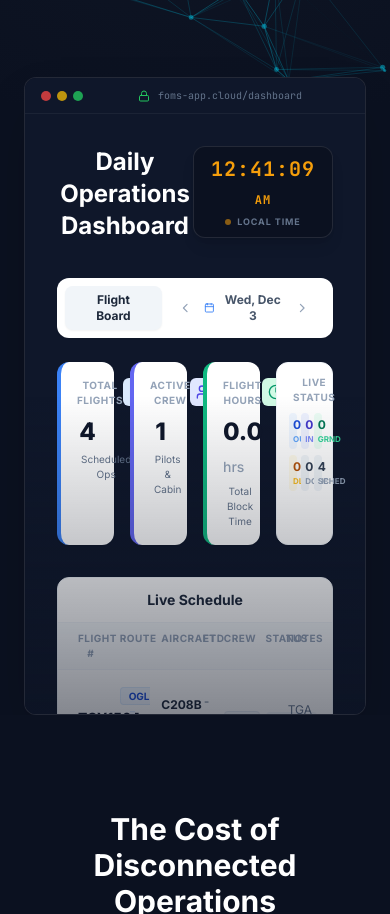
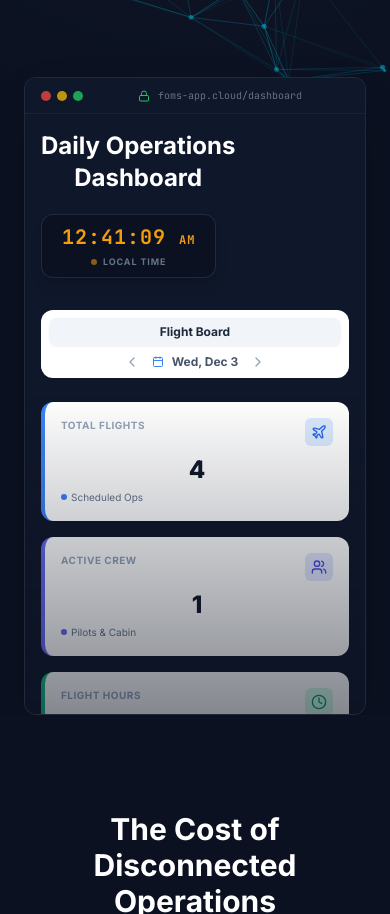
Before and after one commit to keonramjit/FOMSGY.com, a plain HTML site: page index.html in a window 390 px wide. Shown: the part 741-1655 px from the top of the page. Drawn offline with nearby package versions, Linux system fonts and the light colour scheme.

Commit message:
UI update for mobile devices

```diff
--- a/index.html
+++ b/index.html
@@ -289,10 +289,10 @@
                     </div>
 
                     <!-- Main Dashboard Layout -->
-                    <div class="flex h-[600px] text-slate-300 font-sans">
+                    <div class="flex h-[600px] text-slate-300 font-sans overflow-hidden">
 
                         <!-- Sidebar (Dark Navy) -->
-                        <div class="w-64 bg-[#0B1120] border-r border-white/5 flex flex-col hidden md:flex">
+                        <div class="w-64 bg-[#0B1120] border-r border-white/5 flex flex-col hidden md:flex shrink-0">
                             <div class="p-5 flex items-center gap-3">
                                 <div class="w-8 h-8 bg-blue-600 rounded-lg flex items-center justify-center shadow-lg shadow-blue-900/50">
                                     <i data-lucide="plane-takeoff" class="text-white w-5 h-5"></i>
@@ -303,7 +303,7 @@
                                 </div>
                             </div>
 
-                            <div class="flex-1 px-3 py-4 space-y-1">
+                            <div class="flex-1 px-3 py-4 space-y-1 overflow-y-auto">
                                 <!-- Nav Item Active -->
                                 <div class="flex items-center gap-3 px-3 py-2.5 rounded-lg bg-blue-600 text-white shadow-md shadow-blue-900/20">
                                     <i data-lucide="layout-dashboard" class="w-4 h-4"></i>
@@ -348,9 +348,9 @@
                         </div>
 
                         <!-- Main Content (Dark/Glass) -->
-                        <div class="flex-1 bg-[#0F172A] p-8 overflow-hidden relative">
+                        <div class="flex-1 bg-[#0F172A] p-4 md:p-8 overflow-y-auto relative w-full">
                             <!-- Header Row -->
-                            <div class="flex justify-between items-start mb-8">
+                            <div class="flex flex-col md:flex-row justify-between items-start mb-8 gap-4">
                                 <div>
                                     <h2 class="text-2xl font-bold text-white mb-1">Daily Operations<br>Dashboard</h2>
                                 </div>
@@ -364,9 +364,9 @@
                             </div>
 
                             <!-- Flight Board Bar -->
-                            <div class="bg-white rounded-xl p-2 flex justify-between items-center mb-6 shadow-sm">
-                                <div class="bg-slate-100 px-4 py-1.5 rounded-lg text-xs font-bold text-slate-800 shadow-sm">Flight Board</div>
-                                <div class="flex items-center gap-3 px-4">
+                            <div class="bg-white rounded-xl p-2 flex flex-col md:flex-row justify-between items-center mb-6 shadow-sm gap-2">
+                                <div class="bg-slate-100 px-4 py-1.5 rounded-lg text-xs font-bold text-slate-800 shadow-sm w-full md:w-auto text-center">Flight Board</div>
+                                <div class="flex items-center justify-center gap-3 px-4 w-full md:w-auto">
                                     <i data-lucide="chevron-left" class="w-4 h-4 text-slate-400"></i>
                                     <div class="flex items-center gap-2 text-xs font-bold text-slate-600">
                                         <i data-lucide="calendar" class="w-3 h-3 text-blue-500"></i> Wed, Dec 3
@@ -376,7 +376,7 @@
                             </div>
 
                             <!-- Stats Cards -->
-                            <div class="grid grid-cols-4 gap-4 mb-8">
+                            <div class="grid grid-cols-1 sm:grid-cols-2 lg:grid-cols-4 gap-4 mb-8">
                                 <!-- Card 1 -->
                                 <div class="bg-white rounded-xl p-4 shadow-sm border-l-4 border-blue-500">
                                     <div class="flex justify-between items-start mb-2">
@@ -421,11 +421,11 @@
                             </div>
 
                             <!-- Live Schedule Table -->
-                            <div class="bg-white rounded-xl shadow-sm border border-slate-100 overflow-hidden">
+                            <div class="bg-white rounded-xl shadow-sm border border-slate-100 overflow-x-auto">
                                 <div class="px-5 py-3 border-b border-slate-100">
                                     <h3 class="font-bold text-slate-800 text-sm">Live Schedule</h3>
                                 </div>
-                                <div class="p-0">
+                                <div class="p-0 min-w-[800px]">
                                     <div class="grid grid-cols-12 gap-4 px-5 py-2 bg-slate-50 text-[10px] font-bold text-slate-400 uppercase tracking-wider border-b border-slate-100">
                                         <div class="col-span-2">Flight #</div>
                                         <div class="col-span-2">Route</div>
```
